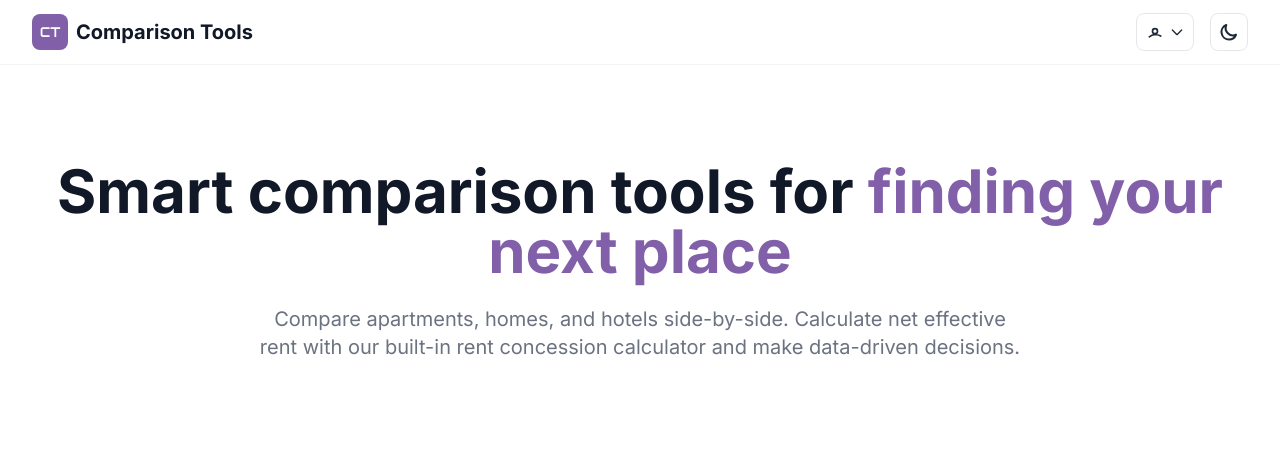
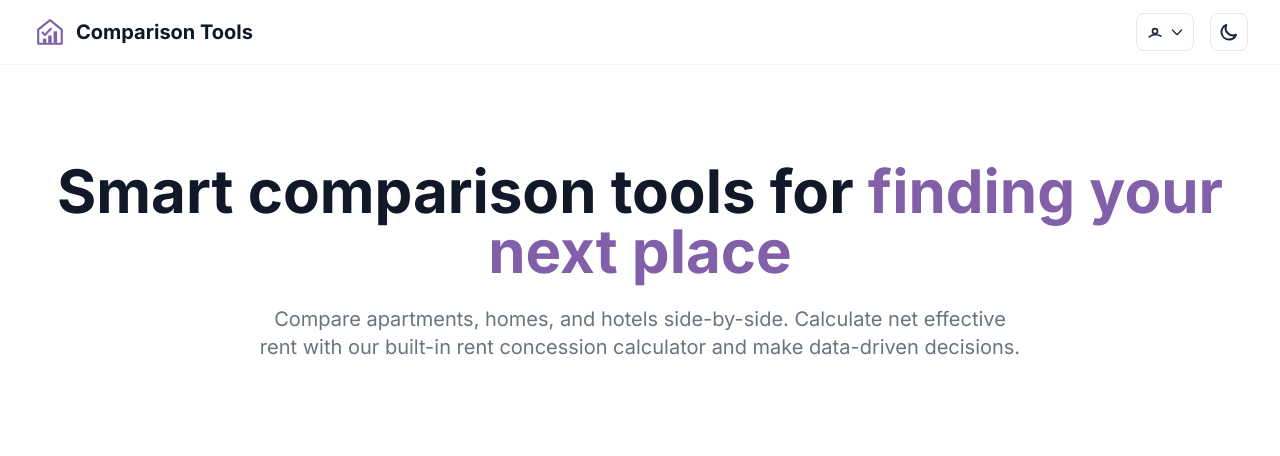
Before and after one commit to taivon/comparison-tools, a Django app: page / in a window 1280 px wide. Shown: the top 456 px of the page. Run offline with Django 5.2, Linux system fonts and the light colour scheme; some libraries are stand-ins or nearby versions.

Commit message:
Use SVG logo in header navigation
🤖 Generated with [Claude Code](https://claude.com/claude-code)

Co-Authored-By: Claude <noreply@anthropic.com>

```diff
--- a/apartments/templates/apartments/base.html
+++ b/apartments/templates/apartments/base.html
@@ -102,9 +102,7 @@
                 <div class="flex items-center">
                     <div class="flex-shrink-0">
                         <a href="{% url 'home' %}" class="flex items-center space-x-2">
-                            <div class="w-8 h-8 sm:w-9 sm:h-9 bg-brand-purple rounded-lg flex items-center justify-center">
-                                <span class="text-white text-xs sm:text-sm" style="font-family: 'Audiowide', sans-serif;">CT</span>
-                            </div>
+                            <img src="{% static 'header.svg' %}" alt="Comparison Tools" class="w-8 h-8 sm:w-9 sm:h-9">
                             <span class="hidden sm:inline text-xl font-bold text-gray-900 dark:text-white">Comparison Tools</span>
                         </a>
                     </div>
--- a/apartments/templates/home.html
+++ b/apartments/templates/home.html
@@ -108,9 +108,7 @@
                 <div class="flex items-center">
                     <div class="flex-shrink-0">
                         <a href="/" class="flex items-center space-x-2">
-                            <div class="w-8 h-8 sm:w-9 sm:h-9 bg-brand-purple rounded-lg flex items-center justify-center">
-                                <span class="text-white text-xs sm:text-sm" style="font-family: 'Audiowide', sans-serif;">CT</span>
-                            </div>
+                            <img src="{% static 'header.svg' %}" alt="Comparison Tools" class="w-8 h-8 sm:w-9 sm:h-9">
                             <span class="hidden sm:inline text-xl font-bold text-gray-900 dark:text-white">Comparison Tools</span>
                         </a>
                     </div>
```
Also changed, not shown: static/favicon.svg (added), static/header.svg (added).
